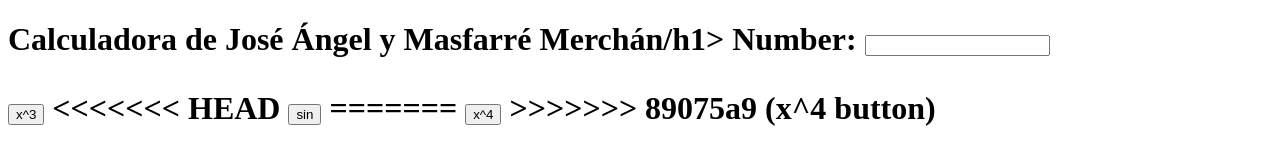
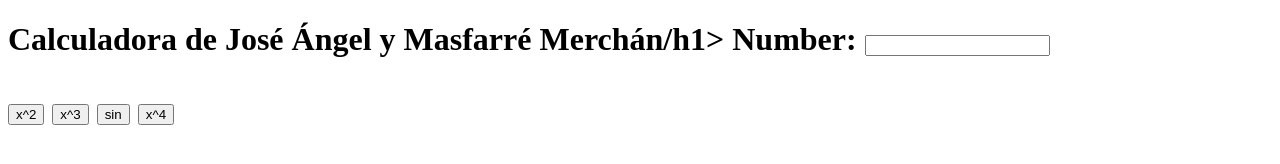
Before and after one commit to Masfarre/my_calculator_2, a plain HTML site: page index.html in a window 1280 px wide. Drawn offline with Linux system fonts and the light colour scheme.

Commit message:
x^2 button

```diff
--- a/index.html
+++ b/index.html
@@ -9,27 +9,26 @@
         Number:
         <input type="text" id="n1">
         <p>
+            <button onclick="square()"> x^2 </button>
             <button onclick="cube()"> x^3 </button>
-<<<<<<< HEAD
             <button onclick="sine()"> sin </button>
-=======
             <button onclick="power_4()"> x^4</button>
->>>>>>> 89075a9 (x^4 button)
         </p>
         <script type="text/javascript">
             function cube() {
                 var num = document.getElementById("n1");
                 num.value = Math.pow(num.value, 3);
             }
-<<<<<<< HEAD
+
             function sine() {
                 var num = document.getElementById("n1");
                 num.value = Math.sin(num.value);
-=======
             function power_4() {
                 var num = document.getElementById("n1");
                 num.value = Math.pow(num.value, 4);
->>>>>>> 89075a9 (x^4 button)
+           function square() {
+                var num = document.getElementById("n1");
+                num.value = Math.pow(num.value, 2);
             }
         </script>
     </body>
```
